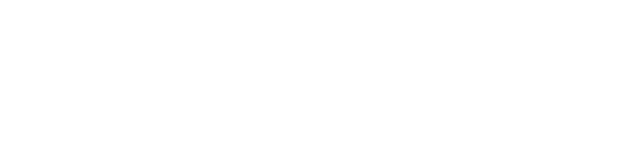
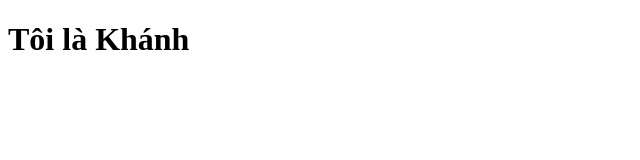
Before and after one commit to ThyyGD/Homework, a plain HTML site: page index.html in a window 1280 px wide. Shown: the whole page, without its empty margins (0-640 px from the left). Drawn offline with Linux system fonts and the light colour scheme.

Commit message:
toi la Khanh

```diff
--- a/index.html
+++ b/index.html
@@ -1,5 +1,6 @@
 <!DOCTYPE html>
 <html lang="en">
+
 <head>
     <meta charset="UTF-8">
     <meta name="viewport" content="width=device-width, initial-scale=1.0">
@@ -7,7 +8,9 @@
     <link rel="stylesheet" href="script.js">
     <title>Document</title>
 </head>
+
 <body>
+    <h1>Tôi là Khánh</h1>
+</body>
 
-</body>
 </html>
```
